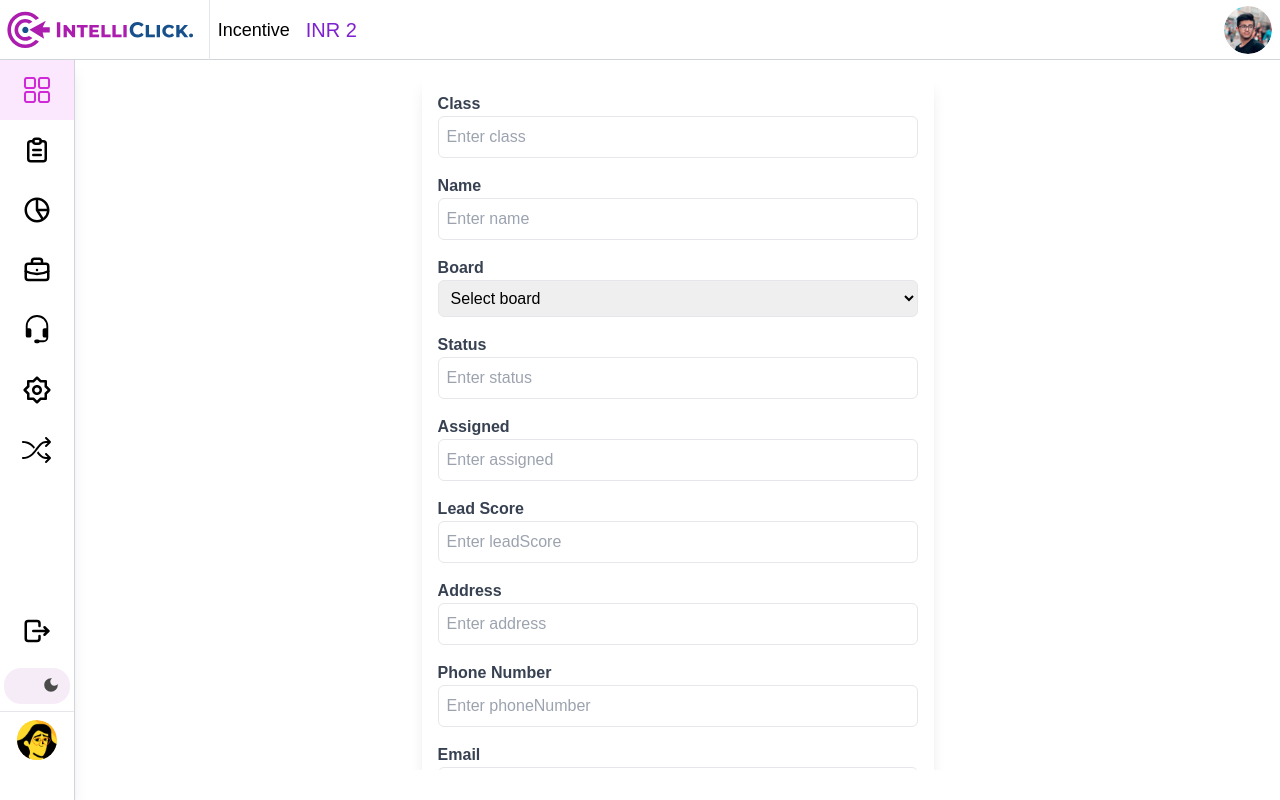
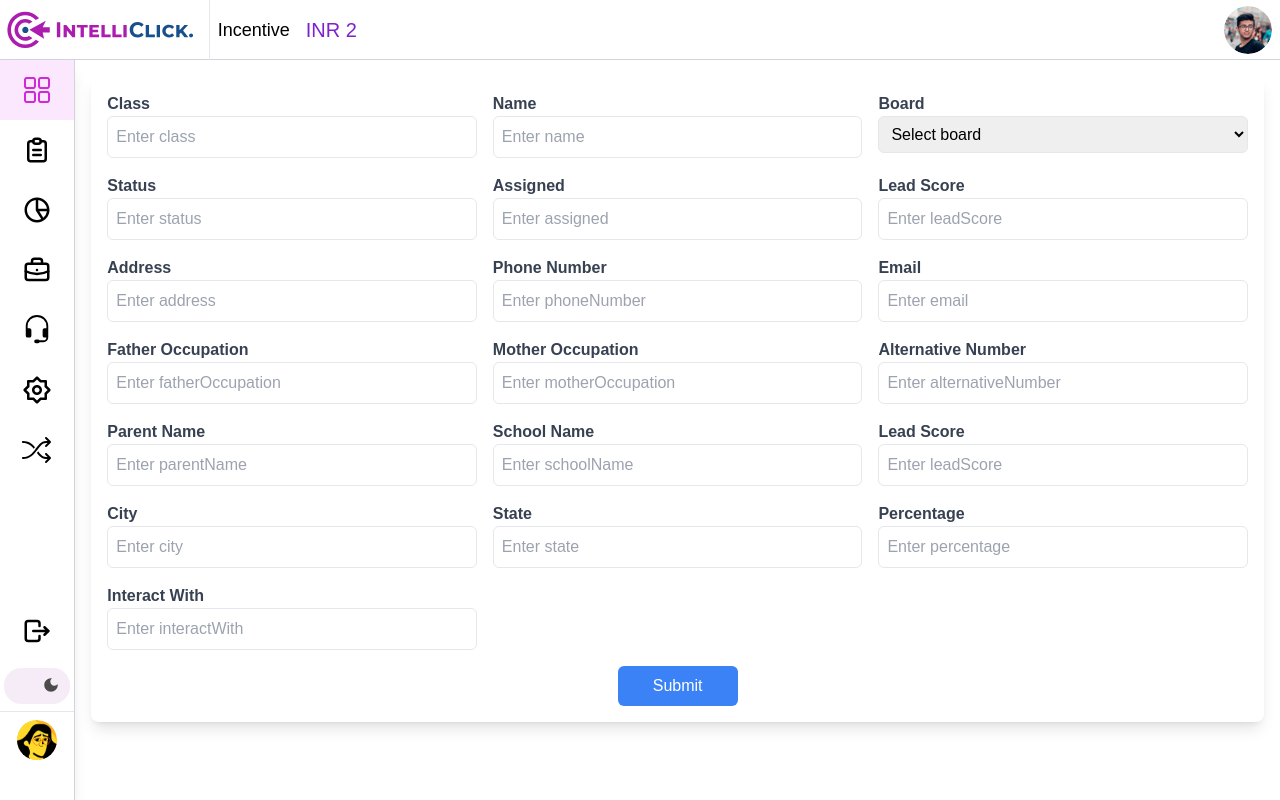
Before and after one commit to ashish2445/intelliclick-frontend-CRM, a Next.js app: page /dashboard/form in a window 1280 px wide. Built offline with nearby package versions, Linux system fonts and the light colour scheme.

Commit message:
madd dynamic form responsive

```diff
--- a/src/containers/dynamicForm.tsx
+++ b/src/containers/dynamicForm.tsx
@@ -1,3 +1,68 @@
+// "use client";
+// import React from "react";
+
+// interface FormField {
+//   _id: string;
+//   name: string;
+//   type: string;
+//   options: string[];
+// }
+
+// interface DynamicFormProps {
+//   fields: FormField[];
+//   onSubmit: (data: Record<string, string>) => void;
+// }
+
+// const DynamicForm: React.FC<DynamicFormProps> = ({ fields, onSubmit }) => {
+//   const [formData, setFormData] = React.useState<Record<string, string>>({});
+
+//   const handleChange = (e: React.ChangeEvent<HTMLInputElement | HTMLSelectElement>) => {
+//     setFormData({
+//       ...formData,
+//       [e.target.name]: e.target.value,
+//     });
+//   };
+
+//   const handleSubmit = (e: React.FormEvent) => {
+//     e.preventDefault();
+//     onSubmit(formData);
+//   };
+
+//   return (
+//     <form onSubmit={handleSubmit} className="p-4 max-w-lg mx-auto bg-white shadow-lg rounded-lg space-y-4">
+//       {fields.map((field) => (
+//         <div key={field._id} className="flex flex-col">
+//           <label className="font-semibold text-gray-700 capitalize">{field.name.replace(/([A-Z])/g, ' $1')}</label>
+//           {field.type === "DROPDOWN" ? (
+//             <select
+//               name={field.name}
+//               onChange={handleChange}
+//               className="border p-2 rounded-md"
+//             >
+//               <option value="">Select {field.name}</option>
+//               {field.options.map((option) => (
+//                 <option key={option} value={option}>{option}</option>
+//               ))}
+//             </select>
+//           ) : (
+//             <input
+//               type={field.type.toLowerCase()}
+//               name={field.name}
+//               onChange={handleChange}
+//               className="border p-2 rounded-md"
+//               placeholder={`Enter ${field.name}`}
+//             />
+//           )}
+//         </div>
+//       ))}
+//       <button type="submit" className="w-full bg-blue-500 text-white p-2 rounded-md">Submit</button>
+//     </form>
+//   );
+// };
+
+// export default DynamicForm;
+
+
 "use client";
 import React from "react";
 
@@ -29,10 +94,11 @@ const DynamicForm: React.FC<DynamicFormProps> = ({ fields, onSubmit }) => {
   };
 
   return (
-    <form onSubmit={handleSubmit} className="p-4 max-w-lg mx-auto bg-white shadow-lg rounded-lg space-y-4">
+    <form onSubmit={handleSubmit} className="p-4 w-full mx-auto bg-white shadow-lg rounded-lg">
+      <div className="grid grid-cols-1 md:grid-cols-2 lg:grid-cols-3 gap-4">
         {fields.map((field) => (
           <div key={field._id} className="flex flex-col">
-          <label className="font-semibold text-gray-700 capitalize">{field.name.replace(/([A-Z])/g, ' $1')}</label>
+            <label className="font-semibold text-gray-700 capitalize">{field.name.replace(/([A-Z])/g, " $1")}</label>
             {field.type === "DROPDOWN" ? (
               <select
                 name={field.name}
@@ -41,7 +107,9 @@ const DynamicForm: React.FC<DynamicFormProps> = ({ fields, onSubmit }) => {
               >
                 <option value="">Select {field.name}</option>
                 {field.options.map((option) => (
-                <option key={option} value={option}>{option}</option>
+                  <option key={option} value={option}>
+                    {option}
+                  </option>
                 ))}
               </select>
             ) : (
@@ -55,7 +123,10 @@ const DynamicForm: React.FC<DynamicFormProps> = ({ fields, onSubmit }) => {
             )}
           </div>
         ))}
-      <button type="submit" className="w-full bg-blue-500 text-white p-2 rounded-md">Submit</button>
+      </div>
+      <button type="submit" className="flex justify-center min-w-[120px] mx-auto bg-blue-500 text-white p-2 rounded-md mt-4">
+        Submit
+      </button>
     </form>
   );
 };
--- a/src/containers/filtersContainer.tsx
+++ b/src/containers/filtersContainer.tsx
@@ -13,7 +13,7 @@ import Modal from "@/components/Modal";
 import CreateForm from "@/components/Form";
 import CustomDropdown from "@/components/Dropdown2";
 
-const assignee = [
+const assignee1 = [
         {
             "_id": "67cb17f097eb04cf8489c914",
             "name": "admin@gmail.com",
@@ -60,7 +60,7 @@ const TableFilters:React.FC<TableFiltersProps> = ({filterState,setFilter,setQuer
               height="10px"
               width="400px"
           />
-          <CustomDropdown users={assignee} selectAssignee={setQuery} />
+          <CustomDropdown users={assignee1} selectAssignee={setQuery} />
           <DateFilter options={[...TIME_RANGE]} setDate={setQuery} />
 
         <MultiSelectDropdown options={statusInfo} selectedOptions={filterState.status} onSelect={(values: string[]) => {
```
Lines whose indentation alone changed are shown as unchanged.
